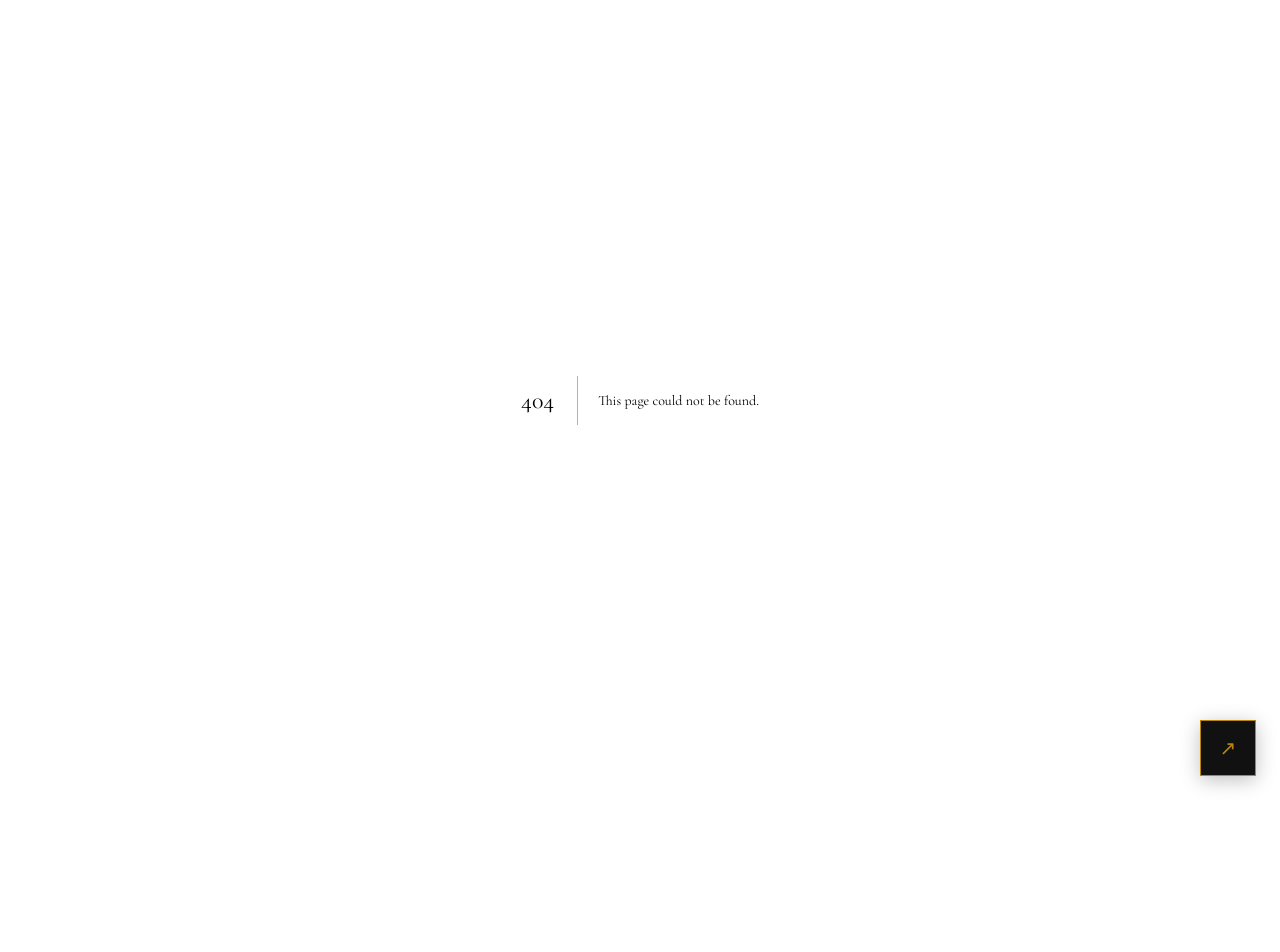
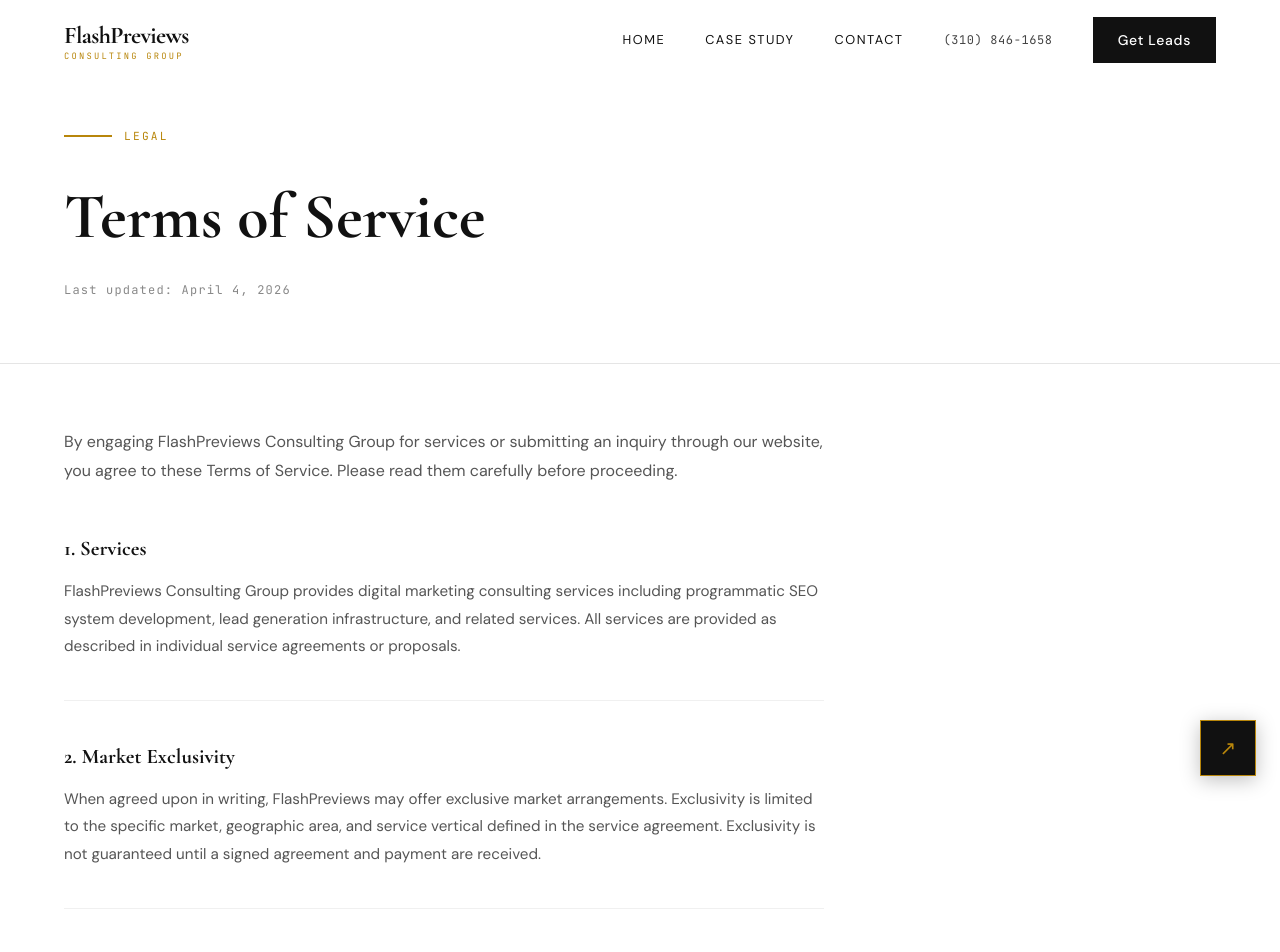
Before and after one commit to Ahorasi360/flashpreviews, a Next.js app: page /terms in a window 1280 px wide. Before the commit this address had no page. Shown: the top 952 px of the page. Before the commit the page ends 800 px from the top, so only its background shows below. Built offline with nearby package versions, Linux system fonts and the light colour scheme.

Commit message:
feat: Terms of Service page

```diff
--- /dev/null
+++ b/app/terms/page.tsx
@@ -0,0 +1,63 @@
+import Navigation from '@/components/Navigation';
+import Footer from '@/components/Footer';
+import type { Metadata } from 'next';
+
+export const metadata: Metadata = {
+  title: 'Terms of Service | FlashPreviews Consulting Group',
+  description: 'Terms of Service for FlashPreviews Consulting Group lead generation systems and consulting services.',
+  alternates: { canonical: 'https://www.flashpreviewsconsultinggroup.com/terms' },
+};
+
+const S = { fontFamily: "'Cormorant Garamond', serif", fontWeight: 700 } as React.CSSProperties;
+const M = { fontFamily: "'JetBrains Mono', monospace" } as React.CSSProperties;
+import React from 'react';
+
+const SECTIONS = [
+  { title: '1. Services', body: 'FlashPreviews Consulting Group provides digital marketing consulting services including programmatic SEO system development, lead generation infrastructure, and related services. All services are provided as described in individual service agreements or proposals.' },
+  { title: '2. Market Exclusivity', body: 'When agreed upon in writing, FlashPreviews may offer exclusive market arrangements. Exclusivity is limited to the specific market, geographic area, and service vertical defined in the service agreement. Exclusivity is not guaranteed until a signed agreement and payment are received.' },
+  { title: '3. No Guarantee of Results', body: 'While we build systems designed to generate leads, we cannot guarantee specific results, rankings, traffic levels, or lead volumes. SEO and lead generation outcomes depend on many factors outside our control including market conditions, algorithm changes, and competitor activity.' },
+  { title: '4. Payment', body: 'Payment terms are defined in individual service agreements. All fees are non-refundable unless otherwise specified in writing. We reserve the right to suspend or terminate services for non-payment.' },
+  { title: '5. Intellectual Property', body: 'Upon full payment, clients receive a license to use the deliverables created for them. FlashPreviews retains rights to methodologies, frameworks, and tools developed independently. We reserve the right to reference completed projects in our portfolio unless a non-disclosure agreement is in place.' },
+  { title: '6. Confidentiality', body: 'We treat all client business information as confidential. We do not share client-specific data, strategies, or market positioning with competitors or third parties without written consent.' },
+  { title: '7. Limitation of Liability', body: 'FlashPreviews Consulting Group\'s liability is limited to the amount paid for services in the preceding 30 days. We are not liable for indirect, incidental, or consequential damages arising from use of our services.' },
+  { title: '8. Termination', body: 'Either party may terminate services with 30 days written notice unless otherwise specified in the service agreement. Upon termination, client retains ownership of all completed deliverables paid for in full.' },
+  { title: '9. Governing Law', body: 'These terms are governed by the laws of the State of California. Any disputes shall be resolved in the courts of Los Angeles County, California.' },
+  { title: '10. Contact', body: 'Questions about these terms should be directed to: FlashPreviews Consulting Group, 8549 Wilshire Blvd Suite 535, Beverly Hills, CA 90211. Email: flashpreviews@gmail.com. Phone: (310) 846-1658.' },
+];
+
+export default function Terms() {
+  return (
+    <div style={{ minHeight: '100vh', background: '#fff' }}>
+      <Navigation />
+      <main id="main-content" role="main">
+        <section style={{ paddingTop: '8rem', paddingBottom: '4rem', borderBottom: '1px solid #E5E5E5' }}>
+          <div className="fp-container">
+            <div style={{ display: 'flex', alignItems: 'center', gap: '12px', marginBottom: '1.5rem' }}>
+              <div className="gold-rule-short" aria-hidden="true" />
+              <span className="section-label">Legal</span>
+            </div>
+            <h1 style={{ ...S, fontSize: 'clamp(2.5rem, 5vw, 4rem)', color: '#111', marginBottom: '1rem' }}>Terms of Service</h1>
+            <p style={{ ...M, fontSize: '0.75rem', color: '#888', letterSpacing: '0.1em' }}>Last updated: April 4, 2026</p>
+          </div>
+        </section>
+
+        <section style={{ padding: '4rem 0 6rem' }}>
+          <div className="fp-container">
+            <div style={{ maxWidth: '760px' }}>
+              <p style={{ fontSize: '1rem', color: '#555', lineHeight: 1.8, marginBottom: '3rem' }}>
+                By engaging FlashPreviews Consulting Group for services or submitting an inquiry through our website, you agree to these Terms of Service. Please read them carefully before proceeding.
+              </p>
+              {SECTIONS.map((s, i) => (
+                <div key={i} style={{ marginBottom: '2.5rem', paddingBottom: '2.5rem', borderBottom: i < SECTIONS.length - 1 ? '1px solid #F0F0F0' : 'none' }}>
+                  <h2 style={{ ...S, fontSize: '1.3rem', color: '#111', marginBottom: '0.85rem' }}>{s.title}</h2>
+                  <p style={{ fontSize: '0.95rem', color: '#555', lineHeight: 1.8 }}>{s.body}</p>
+                </div>
+              ))}
+            </div>
+          </div>
+        </section>
+      </main>
+      <Footer />
+    </div>
+  );
+}
```
